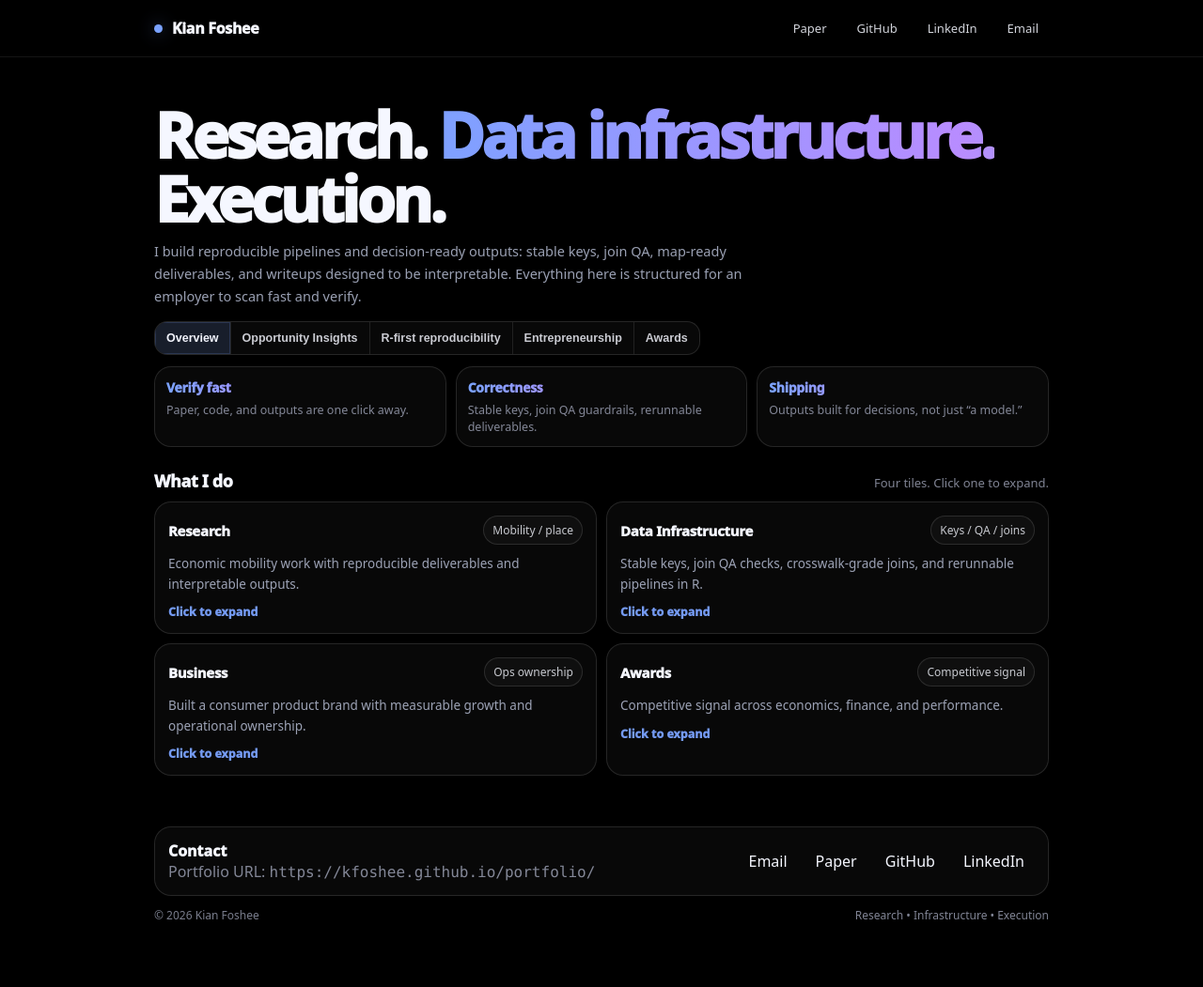
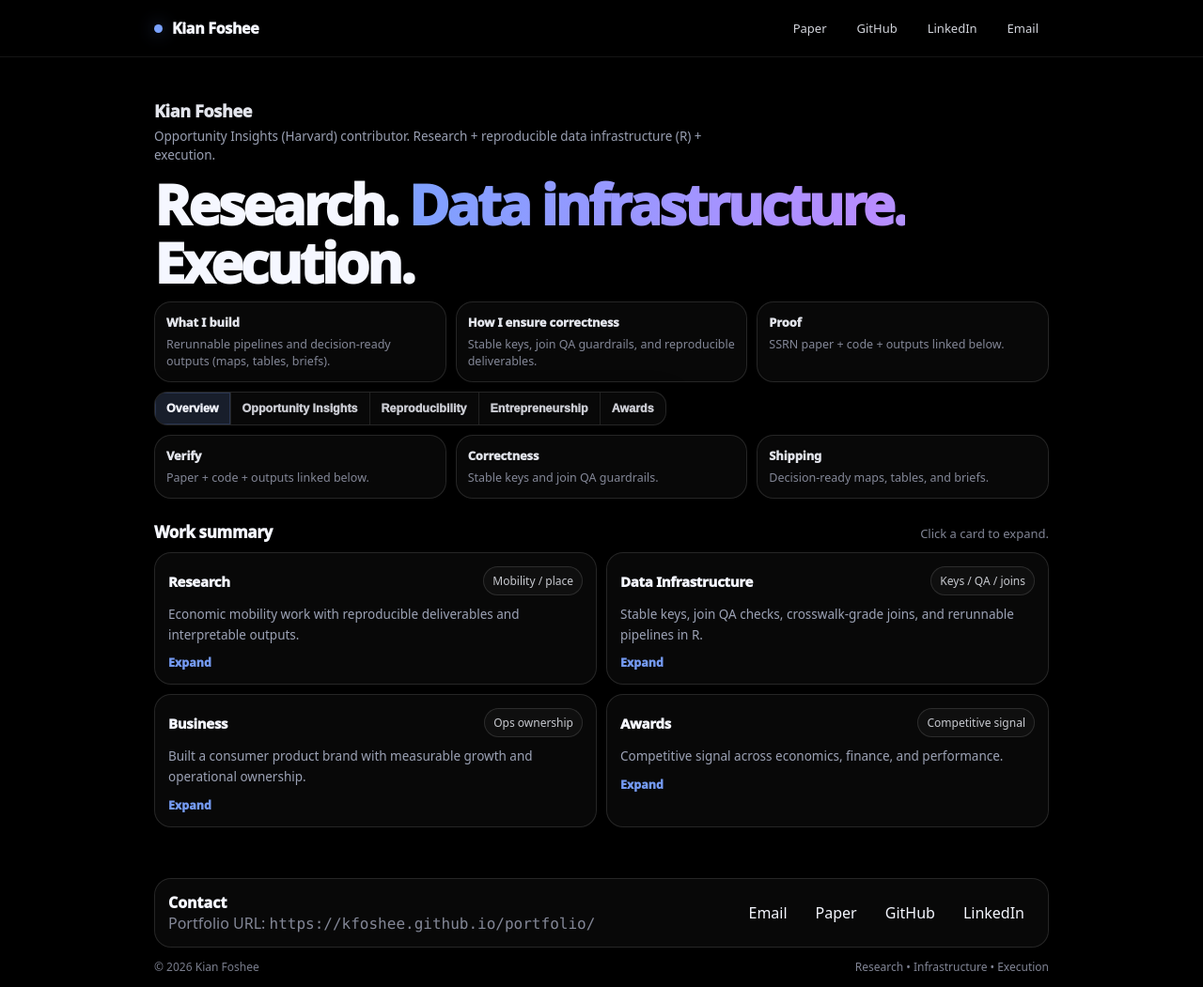
Before and after one commit to kfoshee/portfolio, a plain HTML site: page index.html in a window 1280 px wide. Shown: the whole page at 94% size. Drawn offline with Linux system fonts and the light colour scheme.

Commit message:
Refactor index.html for clarity and consistency

```diff
--- a/index.html
+++ b/index.html
@@ -5,25 +5,20 @@
   <meta name="viewport" content="width=device-width,initial-scale=1" />
   <meta name="color-scheme" content="dark" />
   <title>Kian Foshee — Research • Data Infrastructure • Execution</title>
-  <meta name="description" content="Research, data infrastructure, and execution. Reproducible pipelines and decision-ready outputs." />
+  <meta name="description" content="Kian Foshee — research, data infrastructure, and execution. Reproducible pipelines and decision-ready outputs." />
 
-  <!-- cache-bust helper -->
   <meta http-equiv="Cache-Control" content="no-cache, no-store, must-revalidate" />
   <meta http-equiv="Pragma" content="no-cache" />
   <meta http-equiv="Expires" content="0" />
 
   <style>
     :root{
-      /* TRUE black background */
       --bg:#000;
-
       --text:#F5F7FF;
       --muted:rgba(220,228,255,.70);
       --muted2:rgba(220,228,255,.58);
 
       --line:rgba(255,255,255,.12);
-      --line2:rgba(255,255,255,.08);
-
       --panel:rgba(255,255,255,.03);
       --panel2:rgba(255,255,255,.045);
 
@@ -41,8 +36,8 @@
       --easeOut: cubic-bezier(.16, 1, .3, 1);
       --easeSoft: cubic-bezier(.2,.9,.2,1);
 
-      --gap:10px;      /* tighter */
-      --gap2:8px;      /* tighter */
+      --gap:10px;
+      --gap2:8px;
     }
 
     *{ box-sizing:border-box; }
@@ -60,7 +55,7 @@
     .mono{ font-family: ui-monospace, SFMono-Regular, Menlo, Monaco, Consolas, "Liberation Mono", monospace; }
     ::selection{ background: rgba(122,162,255,.28); }
 
-    /* Topbar: solid black, crisp */
+    /* Topbar */
     .topbar{
       position: fixed;
       inset: 0 0 auto 0;
@@ -113,18 +108,36 @@
     main{
       max-width: 980px;
       margin: 0 auto;
-      padding: 92px 14px 50px; /* tighter */
+      padding: 92px 14px 50px;
     }
+    section{ scroll-margin-top: 92px; }
 
     /* Hero */
     .hero{
-      padding: 18px 0 10px; /* tighter */
+      padding: 14px 0 10px;
     }
+
+    /* NAME at the top (requested) */
+    .name{
+      margin: 0;
+      font-size: 18px;
+      font-weight: 1000;
+      letter-spacing: -0.02em;
+      color: rgba(245,247,255,.92);
+    }
+    .roleline{
+      margin-top: 6px;
+      color: var(--muted);
+      font-size: 13.5px;
+      line-height: 1.45;
+      max-width: 78ch;
+    }
+
     h1{
-      margin: 0;
-      font-size: clamp(42px, 5.2vw, 74px);
-      line-height: 1.02;
-      letter-spacing: -0.055em;
+      margin: 12px 0 0 0;
+      font-size: clamp(36px, 4.6vw, 60px);
+      line-height: 1.05;
+      letter-spacing: -0.05em;
       font-weight: 1000;
     }
     .grad{
@@ -139,17 +152,36 @@
       0%,100%{ background-position: 0% 50%; }
       50%{ background-position: 100% 50%; }
     }
-    .sub{
+
+    /* concise employer bullets */
+    .scan{
       margin-top: 10px;
-      max-width: 78ch;
-      color: var(--muted);
-      line-height: 1.65;
-      font-size: 14.5px;
+      display:grid;
+      grid-template-columns: repeat(3, minmax(0,1fr));
+      gap: var(--gap);
+    }
+    .scanItem{
+      border-radius: var(--r);
+      border: 1px solid rgba(255,255,255,.12);
+      background: rgba(255,255,255,.03);
+      padding: 12px;
+    }
+    .scanItem .k{
+      font-weight: 1000;
+      font-size: 13px;
+      letter-spacing: -0.01em;
+      color: rgba(245,247,255,.92);
+    }
+    .scanItem .v{
+      margin-top: 6px;
+      color: var(--muted2);
+      font-size: 12.5px;
+      line-height: 1.45;
     }
 
-    /* Strong “tabs/chips” (segmented control, not ugly pills) */
+    /* segmented control (strong) */
     .segwrap{
-      margin-top: 12px;
+      margin-top: 10px;
       display:flex;
       gap: 12px;
       align-items:center;
@@ -168,7 +200,7 @@
       border:0;
       background: transparent;
       color: rgba(245,247,255,.82);
-      font-weight: 900;
+      font-weight: 950;
       font-size: 12.5px;
       padding: 10px 12px;
       cursor:pointer;
@@ -188,38 +220,7 @@
       box-shadow: inset 0 0 0 1px rgba(122,162,255,.18);
     }
 
-    /* Proof row (tight + employer-scan) */
-    .proof{
-      margin-top: 12px;
-      display:grid;
-      grid-template-columns: repeat(3, minmax(0,1fr));
-      gap: var(--gap);
-    }
-    .metric{
-      border-radius: var(--r);
-      border: 1px solid rgba(255,255,255,.12);
-      background: rgba(255,255,255,.03);
-      padding: 12px;
-    }
-    .metric .k{
-      font-weight: 1000;
-      letter-spacing: -0.02em;
-      font-size: 14px;
-      background: var(--grad);
-      -webkit-background-clip:text;
-      background-clip:text;
-      color: transparent;
-    }
-    .metric .v{
-      margin-top: 6px;
-      color: var(--muted2);
-      font-size: 12.5px;
-      line-height: 1.4;
-    }
-
-    /* Work tiles */
-    section{ scroll-margin-top: 92px; }
-
+    /* Work */
     .section-head{
       margin-top: 14px;
       display:flex;
@@ -230,7 +231,7 @@
     }
     h2{
       margin:0;
-      font-size: 18px;
+      font-size: 17px;
       letter-spacing: -0.02em;
       font-weight: 1000;
     }
@@ -293,7 +294,7 @@
       color: rgba(122,162,255,.95);
     }
 
-    /* Expand panel (stronger, cleaner) */
+    /* Expand panel */
     .panel{
       margin-top: 10px;
       border-radius: var(--r);
@@ -414,21 +415,18 @@
       padding-bottom: 10px;
     }
 
-    /* Stronger entrance animations */
+    /* Animations */
     .reveal{ opacity:0; transform: translateY(18px); filter: blur(14px); }
     .reveal.in{
       opacity:1; transform: translateY(0); filter: blur(0);
       transition: opacity .95s var(--easeSoft), transform .95s var(--easeSoft), filter .95s var(--easeSoft);
     }
 
-    /* Responsive */
     @media (max-width: 900px){
-      .hero{ grid-template-columns: 1fr; }
-      .proof{ grid-template-columns: 1fr; }
+      .scan{ grid-template-columns: 1fr; }
       .tiles{ grid-template-columns: 1fr; }
       .panel-grid{ grid-template-columns: 1fr; }
     }
-
     @media (prefers-reduced-motion: reduce){
       html{ scroll-behavior:auto; }
       .reveal, .reveal.in{ transition:none; transform:none; filter:none; opacity:1; }
@@ -447,7 +445,7 @@
       </a>
 
       <div class="links">
-        <!-- replace placeholders -->
+        <!-- Replace placeholders -->
         <a class="link" href="https://papers.ssrn.com/sol3/papers.cfm?abstract_id=5572840" target="_blank" rel="noreferrer">Paper</a>
         <a class="link" href="https://github.com/kfoshee" target="_blank" rel="noreferrer">GitHub</a>
         <a class="link" href="YOUR_LINKEDIN" target="_blank" rel="noreferrer">LinkedIn</a>
@@ -458,46 +456,50 @@
 
   <main id="top">
     <section class="hero">
+      <!-- NAME at the top (requested) -->
+      <div class="name reveal">Kian Foshee</div>
+      <div class="roleline reveal">
+        Opportunity Insights (Harvard) contributor. Research + reproducible data infrastructure (R) + execution.
+      </div>
+
       <h1 class="reveal">
         Research. <span class="grad">Data infrastructure.</span> Execution.
       </h1>
 
-      <p class="sub reveal">
-        I build reproducible pipelines and decision-ready outputs: stable keys, join QA, map-ready deliverables,
-        and writeups designed to be interpretable. Everything here is structured for an employer to scan fast and verify.
-      </p>
+      <!-- concise, employer-friendly -->
+      <div class="scan reveal" aria-label="Employer scan">
+        <div class="scanItem">
+          <div class="k">What I build</div>
+          <div class="v">Rerunnable pipelines and decision-ready outputs (maps, tables, briefs).</div>
+        </div>
+        <div class="scanItem">
+          <div class="k">How I ensure correctness</div>
+          <div class="v">Stable keys, join QA guardrails, and reproducible deliverables.</div>
+        </div>
+        <div class="scanItem">
+          <div class="k">Proof</div>
+          <div class="v">SSRN paper + code + outputs linked below.</div>
+        </div>
+      </div>
 
-      <!-- STRONG tabs/segmented control -->
-      <div class="segwrap reveal" aria-label="Quick focus">
+      <!-- Strong tabs -->
+      <div class="segwrap reveal">
         <div class="seg" role="tablist" aria-label="Focus tabs">
           <button class="active" type="button" data-tab="overview" role="tab" aria-selected="true">Overview</button>
           <button type="button" data-tab="research" role="tab" aria-selected="false">Opportunity Insights</button>
-          <button type="button" data-tab="infra" role="tab" aria-selected="false">R-first reproducibility</button>
+          <button type="button" data-tab="infra" role="tab" aria-selected="false">Reproducibility</button>
           <button type="button" data-tab="business" role="tab" aria-selected="false">Entrepreneurship</button>
           <button type="button" data-tab="awards" role="tab" aria-selected="false">Awards</button>
         </div>
       </div>
 
-      <div class="proof reveal" id="proofRow">
-        <div class="metric">
-          <div class="k">Verify fast</div>
-          <div class="v">Paper, code, and outputs are one click away.</div>
-        </div>
-        <div class="metric">
-          <div class="k">Correctness</div>
-          <div class="v">Stable keys, join QA guardrails, rerunnable deliverables.</div>
-        </div>
-        <div class="metric">
-          <div class="k">Shipping</div>
-          <div class="v">Outputs built for decisions, not just “a model.”</div>
-        </div>
-      </div>
+      <div class="scan reveal" id="proofRow"></div>
     </section>
 
     <section id="work">
       <div class="section-head reveal">
-        <h2>What I do</h2>
-        <p class="hint">Four tiles. Click one to expand.</p>
+        <h2>Work summary</h2>
+        <p class="hint">Click a card to expand.</p>
       </div>
 
       <div class="tiles">
@@ -507,7 +509,7 @@
             <div class="tag">Mobility / place</div>
           </div>
           <div class="tile-text">Economic mobility work with reproducible deliverables and interpretable outputs.</div>
-          <div class="tile-cta">Click to expand</div>
+          <div class="tile-cta">Expand</div>
         </div>
 
         <div class="tile reveal" data-open="infra" role="button" tabindex="0" aria-label="Open Data Infrastructure">
@@ -516,7 +518,7 @@
             <div class="tag">Keys / QA / joins</div>
           </div>
           <div class="tile-text">Stable keys, join QA checks, crosswalk-grade joins, and rerunnable pipelines in R.</div>
-          <div class="tile-cta">Click to expand</div>
+          <div class="tile-cta">Expand</div>
         </div>
 
         <div class="tile reveal" data-open="business" role="button" tabindex="0" aria-label="Open Business">
@@ -525,7 +527,7 @@
             <div class="tag">Ops ownership</div>
           </div>
           <div class="tile-text">Built a consumer product brand with measurable growth and operational ownership.</div>
-          <div class="tile-cta">Click to expand</div>
+          <div class="tile-cta">Expand</div>
         </div>
 
         <div class="tile reveal" data-open="awards" role="button" tabindex="0" aria-label="Open Awards">
@@ -534,7 +536,7 @@
             <div class="tag">Competitive signal</div>
           </div>
           <div class="tile-text">Competitive signal across economics, finance, and performance.</div>
-          <div class="tile-cta">Click to expand</div>
+          <div class="tile-cta">Expand</div>
         </div>
       </div>
 
@@ -584,10 +586,9 @@
 
   <script>
     (() => {
-      const prefersReducedMotion = window.matchMedia("(prefers-reduced-motion: reduce)").matches;
       document.getElementById("year").textContent = String(new Date().getFullYear());
 
-      // Reveal animations
+      // reveal animations
       const revealEls = document.querySelectorAll(".reveal");
       const io = new IntersectionObserver((entries) => {
         for (const entry of entries) {
@@ -599,42 +600,42 @@
       }, { threshold: 0.14 });
       revealEls.forEach(el => io.observe(el));
 
-      // Segmented control -> updates proof row text (clean + employer-sense)
+      // proof row content (concise)
       const proofRow = document.getElementById("proofRow");
       const segButtons = document.querySelectorAll(".seg button");
 
       const PROOF = {
         overview: [
-          ["Verify fast", "Paper, code, and outputs are one click away."],
-          ["Correctness", "Stable keys, join QA guardrails, rerunnable deliverables."],
-          ["Shipping", "Outputs built for decisions, not just “a model.”"]
+          ["Verify", "Paper + code + outputs linked below."],
+          ["Correctness", "Stable keys and join QA guardrails."],
+          ["Shipping", "Decision-ready maps, tables, and briefs."]
         ],
         research: [
-          ["Opportunity Insights", "Economic mobility contribution work; reproducible deliverables."],
-          ["Working paper", "Move-in rates and the geography of upward mobility (SSRN)."],
-          ["Outputs", "Maps/tables designed for interpretation and reuse."]
+          ["Opportunity Insights", "Mobility research contributor; reproducible deliverables."],
+          ["Working paper", "Move-in rates and upward mobility (SSRN)."],
+          ["Outputs", "Map-ready outputs designed for interpretation."]
         ],
         infra: [
-          ["R-first reproducibility", "Rerunnable pipelines with versioned outputs."],
-          ["Join QA", "Coverage, duplicates, key integrity; merges don’t silently lie."],
-          ["Stable keys", "Definitions aligned before analysis, not after."]
+          ["Reproducibility", "Rerunnable pipelines and versioned outputs."],
+          ["Join QA", "Coverage, duplicates, key integrity checks."],
+          ["Stable keys", "Definitions aligned before analysis."]
         ],
         business: [
-          ["Ops ownership", "Sourcing, QA, inventory, listing, support, iteration loops."],
-          ["Growth signal", "$50K+ sales; 40K+ followers; 100M+ views."],
+          ["Ops ownership", "Sourcing, QA, inventory, listings, support."],
+          ["Growth", "$50K+ sales; 40K+ followers; 100M+ views."],
           ["Systems", "Repeatable workflows, not one-off wins."]
         ],
         awards: [
-          ["Competitive signal", "Economics and finance competitions + performance."],
           ["Economics", "World Economics Cup; Northwestern Econ Tournament; Harvard HPEC."],
-          ["Finance", "National Finance Challenge (TX) perfect score; NEC top score."]
+          ["Finance", "National Finance Challenge perfect score; NEC top score."],
+          ["Signal", "Competitive performance across domains."]
         ]
       };
 
       function setProof(key){
         const data = PROOF[key] || PROOF.overview;
         proofRow.innerHTML = data.map(([k,v]) =>
-          `<div class="metric"><div class="k">${k}</div><div class="v">${v}</div></div>`
+          `<div class="scanItem"><div class="k">${k}</div><div class="v">${v}</div></div>`
         ).join("");
       }
 
@@ -737,8 +738,7 @@
         });
 
         panel.classList.add("open");
-        if (!prefersReducedMotion) panel.scrollIntoView({ behavior:"smooth", block:"start" });
-        else panel.scrollIntoView();
+        panel.scrollIntoView({ behavior:"smooth", block:"start" });
       }
 
       document.querySelectorAll(".tile[data-open]").forEach(tile => {
@@ -751,7 +751,7 @@
 
       closeBtn.addEventListener("click", () => panel.classList.remove("open"));
 
-      // initialize proof row
+      // init
       setProof("overview");
     })();
   </script>
```
